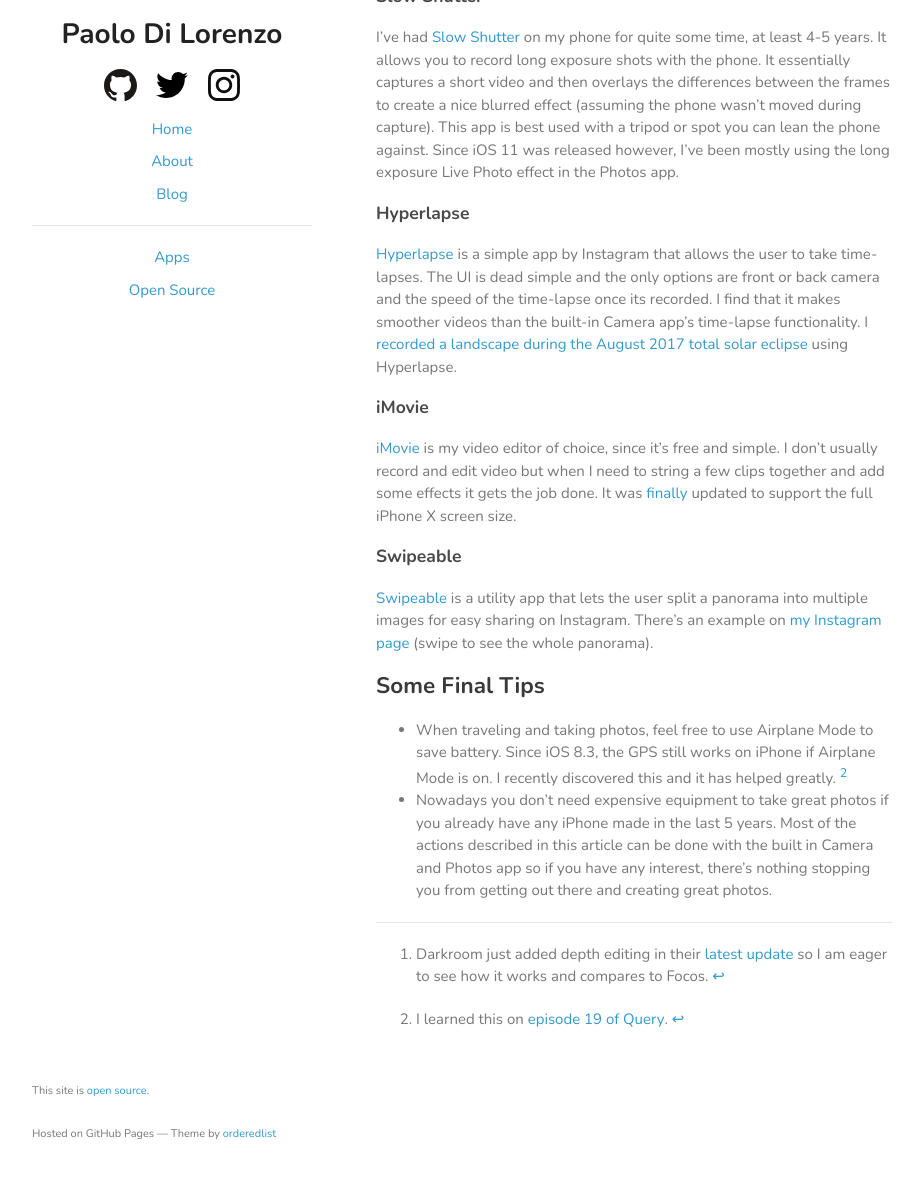
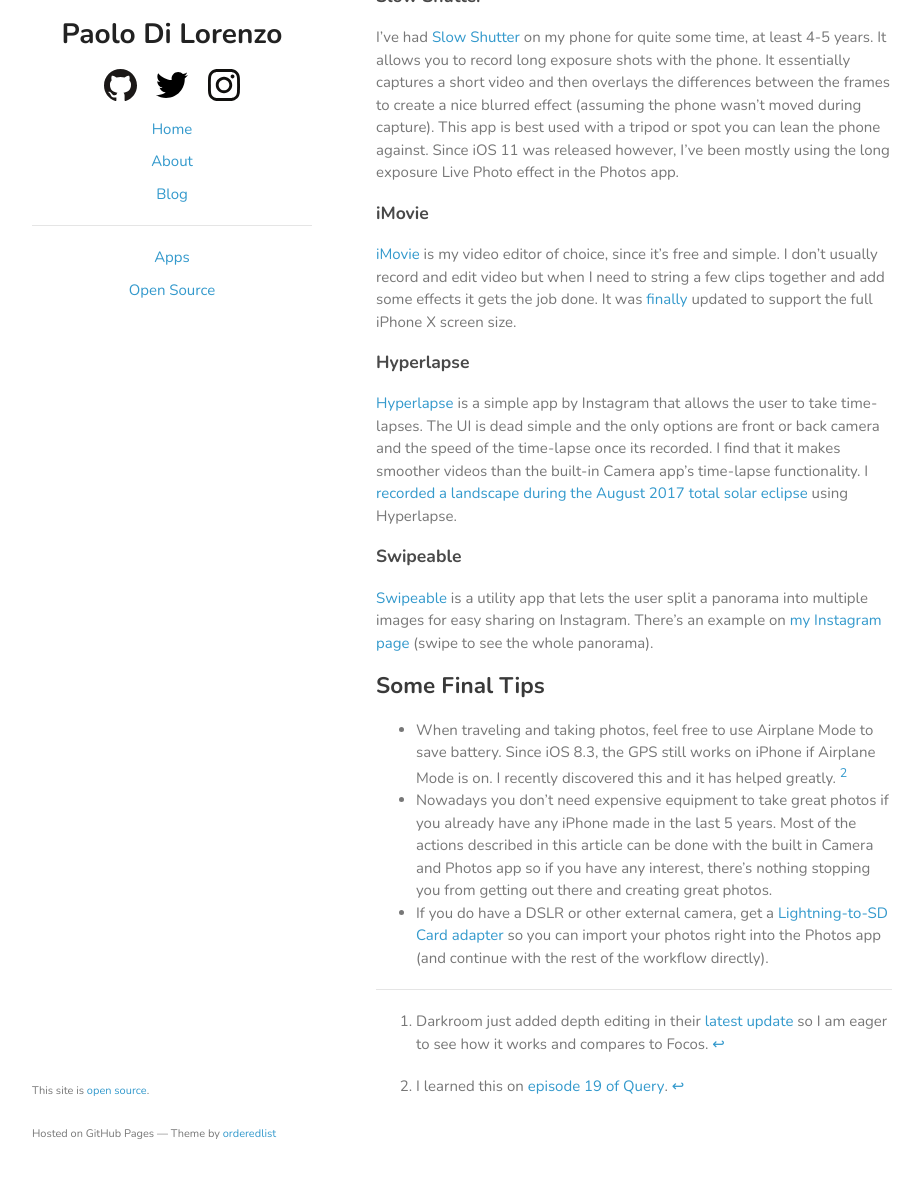
Before and after one commit to pdil/website-Jekyll, a Jekyll site: the page built from _posts/2018-06-05-ios-photography-workflow.markdown, in a window 1280 px wide and 1400 px high, scrolled down 3438 px, cut to the strip 187-1365 px from the top of the window. Shown: the whole strip, without its empty margins (178-1099 px from the left). Built offline with Jekyll 4.4.1, drawn with Linux system fonts in a browser that asks for light colours; before the commit the page ends 4770 px from its top, so only the background shows below that.

Commit message:
Improve spacing and add extra tip

```diff
--- a/_posts/2018-06-05-ios-photography-workflow.markdown
+++ b/_posts/2018-06-05-ios-photography-workflow.markdown
@@ -18,12 +18,14 @@
 3. Edit
 4. Publish
 
+
 ## Capture
 <img src="{{site.url}}/images/ios-photo-workflow-halide.png">
 ### Halide
 [Halide](https://itunes.apple.com/us/app/halide-camera/id885697368?mt=8&uo=4&at=1001lxud) is a relatively new camera app by with a beautiful design and excellent pro features. It allows the user to set the exposure, focus, ISO, and white balance. Recently it added some features that take advantage of depth photography on phones with dual cameras. Most importantly, Halide allows RAW photo capture, which provides the ability to finely edit every aspect of the photo later on. I use Halide for most pictures I take, and have added its widget to the Today screen so I can quickly access it from the lock screen. My biggest issue with Halide is that the photo preview is a bit laggy when planning around, unlike the stock Camera app which is perfectly smooth. This may be a third party app limitation with the camera frameworks on iOS. However this is mostly a non-issue given the functionality and design present in Halide.
 ### Camera
 Despite the feature set and design of Halide, it’s difficult to ignore the stock Camera app built into iOS. Since it is built into the lock screen (swipe left) its always going to be the fastest way to take a picture. I use the stock Camera app for all video capture and Live Photos. Occasionally I will use it for photos if I want to take a picture quickly. The biggest downside is that it currently can not capture photos in a RAW format. For this reason I continue to use Halide for most photo capture from my phone.
+
 
 ## Manage
 <img src="{{site.url}}/images/ios-photo-workflow-bestphotos.png"> <img src="{{site.url}}/images/ios-photo-workflow-metapho.png">
@@ -34,6 +36,7 @@
 ### Metapho
 [Metapho](https://itunes.apple.com/us/app/metapho/id914457352?mt=8&uo=4&at=1001lxud) is a useful utility for reading and editing EXIF data, particularly dates and location. Sometimes a photo will not have a location set (if I forgot to open the [Nikon SnapBridge](https://itunes.apple.com/us/app/snapbridge/id1121563450?mt=8&uo=4&at=1001lxud) app that links to my DSLR) and I can use Metapho to set those.
 
+
 ## Edit
 <img src="{{site.url}}/images/ios-photo-workflow-darkroom.png"> <img src="{{site.url}}/images/ios-photo-workflow-focos.png"> <img src="{{site.url}}/images/ios-photo-workflow-vsco.png">
 ### Darkroom
@@ -43,12 +46,14 @@
 ### VSCO
 I will occasionally open a photo in [VSCO](https://itunes.apple.com/us/app/vsco/id588013838?mt=8&uo=4&at=1001lxud) for editing. VSCO has one of the most comprehensive filter libraries of any apps I’ve seen and they work well for certain photos so I make it a point to jump in every now and then to see what I can create.
 
+
 ## Publish
 <img src="{{site.url}}/images/ios-photo-workflow-instagram.png"> <img src="{{site.url}}/images/ios-photo-workflow-vsco.png">
 ### Instagram
 I usually post a selection of my final edited photos to [Instagram](https://itunes.apple.com/us/app/instagram/id389801252?mt=8&uo=4&at=1001lxud). I usually post around one photo per month currently but I’m hoping to increase the frequency, especially now that I’ve tabulated my entire workflow. I share photos to Instagram directly from the Photos app using the share sheet. I have disabled camera, microphone, and photos access for Instagram for privacy reasons but sharing directly from Photos still works. I then edit the photo to add a location within Instagram. My VSCO page is [@_dilorenzopl](https://instagr.am/_dilorenzopl).
 ### VSCO
 I will occasionally post some more experimental photos to [VSCO](https://itunes.apple.com/us/app/vsco/id588013838?mt=8&uo=4&at=1001lxud). This is still public but has much lower traffic than Instagram so I use it as a space to test certain styles and editing techniques but still have the results available for viewing. My VSCO page is [@pld](https://vsco.co/pld).
+
 
 ## Extras
 <img src="{{site.url}}/images/ios-photo-workflow-clips.png"> <img src="{{site.url}}/images/ios-photo-workflow-slow-shutter.png"> <img src="{{site.url}}/images/ios-photo-workflow-hyperlapse.png"> <img src="{{site.url}}/images/ios-photo-workflow-imovie.png"> <img src="{{site.url}}/images/ios-photo-workflow-swipeable.png">
@@ -57,16 +62,18 @@
 [Clips](https://itunes.apple.com/us/app/clips/id1212699939?mt=8&uo=4&at=1001lxud) was an interesting surprise when first released with iOS 10.3. It allows you to cleverly stitch together video clips and photos and overlay them with tons of effects, filters, and text. I haven’t made any full videos with it yet but it is fun to take out when on a hike or trip and just capture snippets of moments for reminiscing later on.
 ### Slow Shutter
 I’ve had [Slow Shutter](https://itunes.apple.com/us/app/slow-shutter-cam/id357404131?mt=8&uo=4&at=1001lxud) on my phone for quite some time, at least 4-5 years. It allows you to record long exposure shots with the phone. It essentially captures a short video and then overlays the differences between the frames to create a nice blurred effect (assuming the phone wasn’t moved during capture). This app is best used with a tripod or spot you can lean the phone against. Since iOS 11 was released however, I’ve been mostly using the long exposure Live Photo effect in the Photos app.
+### iMovie
+[iMovie](https://itunes.apple.com/us/app/imovie/id377298193?mt=8&uo=4&at=1001lxud) is my video editor of choice, since it’s free and simple. I don’t usually record and edit video but when I need to string a few clips together and add some effects it gets the job done. It was [finally](https://twitter.com/dilorenzopl/status/984543207634718722) updated to support the full iPhone X screen size.
 ### Hyperlapse
 [Hyperlapse](https://itunes.apple.com/us/app/hyperlapse-from-instagram/id740146917?mt=8&uo=4&at=1001lxud) is a simple app by Instagram that allows the user to take time-lapses. The UI is dead simple and the only options are front or back camera and the speed of the time-lapse once its recorded. I find that it makes smoother videos than the built-in Camera app’s time-lapse functionality. I [recorded a landscape during the August 2017 total solar eclipse](https://instagram.com/p/BYE7GxHgBTa/) using Hyperlapse.
-### iMovie
-[iMovie](https://itunes.apple.com/us/app/imovie/id377298193?mt=8&uo=4&at=1001lxud) is my video editor of choice, since it’s free and simple. I don’t usually record and edit video but when I need to string a few clips together and add some effects it gets the job done. It was [finally](https://twitter.com/dilorenzopl/status/984543207634718722) updated to support the full iPhone X screen size.
 ### Swipeable
 [Swipeable](https://itunes.apple.com/us/app/swipeable-instagram-panorama/id1209900326?mt=8&uo=4&at=1001lxud) is a utility app that lets the user split a panorama into multiple images for easy sharing on Instagram. There’s an example on [my Instagram page](https://instagram.com/p/BaUGpTtAndi/) (swipe to see the whole panorama).
+
 
 ## Some Final Tips
 * When traveling and taking photos, feel free to use Airplane Mode to save battery. Since iOS 8.3, the GPS still works on iPhone if Airplane Mode is on. I recently discovered this and it has helped greatly. [^2]
 * Nowadays you don’t need expensive equipment to take great photos if you already have any iPhone made in the last 5 years. Most of the actions described in this article can be done with the built in Camera and Photos app so if you have any interest, there’s nothing stopping you from getting out there and creating great photos.
+* If you do have a DSLR or other external camera, get a [Lightning-to-SD Card adapter](https://www.amazon.com/dp/B0744JB6KR) so you can import your photos right into the Photos app (and continue with the rest of the workflow directly).
 
 ---
 [^1]: Darkroom just added depth editing in their [latest update](https://itunes.apple.com/us/app/darkroom-photo-editor/id953286746?mt=8) so I am eager to see how it works and compares to Focos.
```
